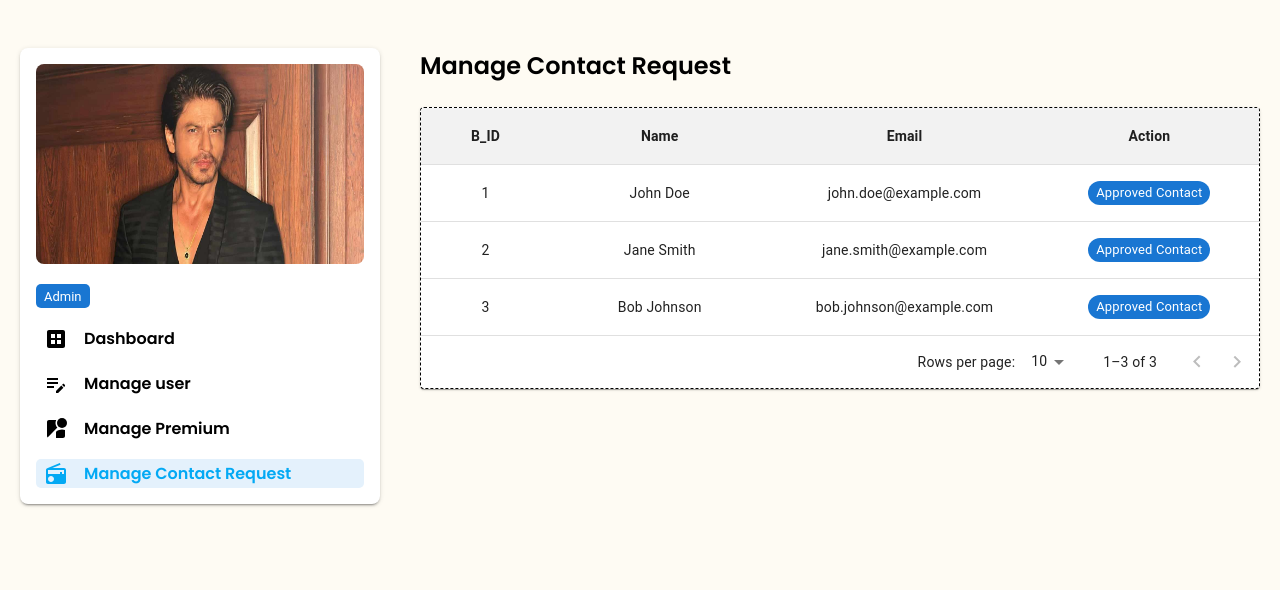
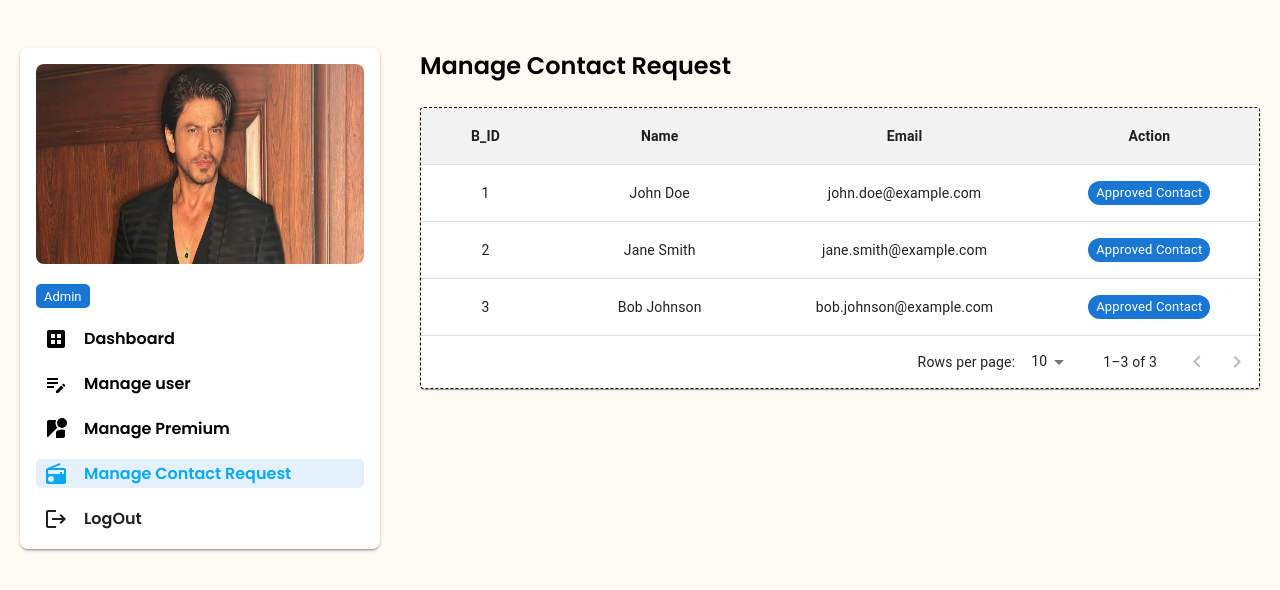
Before and after one commit to mdmitulhossen/soulmate-connect-client, a React (Vite) app: page /dashboard/admin/approvedContactRequest in a window 1280 px wide. Shown: the top 590 px of the page. Built offline with nearby package versions, Linux system fonts and the light colour scheme.

Commit message:
404 page done

```diff
--- a/src/components/Header/AdminSideNav.jsx
+++ b/src/components/Header/AdminSideNav.jsx
@@ -3,9 +3,10 @@ import test from '../../assets/BiodataDetails/2.jpg'
 import EditNoteIcon from '@mui/icons-material/EditNote';
 import StreetviewIcon from '@mui/icons-material/Streetview';
 import RadioIcon from '@mui/icons-material/Radio';
-import RecommendIcon from '@mui/icons-material/Recommend';
+
 import DatasetIcon from '@mui/icons-material/Dataset';
 import { Box, Chip, Paper, Typography } from "@mui/material";
+import LogoutIcon from '@mui/icons-material/Logout';
 
 const sideNavItems = [
     { name: 'Dashboard', path: '/dashboard/admin', icon: <DatasetIcon fontSize="medium" /> },
@@ -39,8 +40,8 @@ const AdminSideNav = () => {
                 sx={{
                     mt: 2,
                 }}>
-                    <Chip sx={{borderRadius:'5px'}} color="primary" size="small" label="Admin"></Chip>
-                </Box>
+                <Chip sx={{ borderRadius: '5px' }} color="primary" size="small" label="Admin"></Chip>
+            </Box>
             <Box>
                 {
                     sideNavItems.map((item, index) => (
@@ -78,6 +79,38 @@ const AdminSideNav = () => {
                         </Box>
                     ))
                 }
+
+                <Box
+                    component='p'
+                    sx={{
+                        display: 'flex',
+                        alignItems: 'center',
+                        gap: 2,
+                        mt: 2,
+                        py: '2px',
+                        px: 1,
+                        borderRadius: '5px',
+                        cursor: 'pointer',
+                        '&:hover': {
+                            background: '#E4F1FC',
+                            color: '#03A9F4',
+                        }
+                    }}
+                >
+
+                    <LogoutIcon fontSize="medium" />
+                    <Typography
+                        component='span'
+                        variant='paragraph'
+                        sx={{
+                            fontSize: '16px',
+                            fontWeight: 600,
+
+                        }}
+                    >
+                        LogOut
+                    </Typography>
+                </Box>
             </Box>
         </Paper >
     );
--- a/src/components/Header/Navbar.jsx
+++ b/src/components/Header/Navbar.jsx
@@ -22,12 +22,7 @@ import UserDrawer from './drawer/userDrawer';
 import MatrimonyContainer from '../shared/MatrimonyContainer';
 
 const drawerWidth = 240;
-const navItems = [
-    { name: 'Home', path: '/' },
-    { name: 'Biodatas', path: '/biodatas' },
-    { name: 'About Us', path: '/aboutUs' },
-    { name: 'Contact Us', path: '/contactUs' }
-]
+
 
 
 function Navbar(props) {
@@ -37,6 +32,17 @@ function Navbar(props) {
     const location = useLocation();
 
     const user = true;
+    const admin = true;
+    const dashbordRoute = user ? admin ? { name: 'Dashboard', path: '/dashboard/admin' } : { name: 'Dashboard', path: '/dashboard/user' } : { name: '', path: '' }
+    // After get user data from database
+    const navItems = [
+        { name: 'Home', path: '/' },
+        { name: 'Biodatas', path: '/biodatas' },
+        { name: 'About Us', path: '/aboutUs' },
+        { name: 'Contact Us', path: '/contactUs' },
+        // { name: 'Dashboard', path: '/dashboard/admin' },
+        dashbordRoute
+    ]
 
     const handleDrawerToggle = () => {
         setMobileOpen((prevState) => !prevState);
@@ -53,8 +59,8 @@ function Navbar(props) {
         <Box>
             <MatrimonyContainer>
                 {/* <CssBaseline /> */}
-                <AppBar elevation={0} component="nav" sx={{ bgcolor: '#FEFBF3', color: '#66451c', py: 1,width:'100%' }} position='sticky'>
-                    <Toolbar disableGutters sx={{ padding: '0px',width:'100%' }}>
+                <AppBar elevation={0} component="nav" sx={{ bgcolor: '#FEFBF3', color: '#66451c', py: 1, width: '100%' }} position='sticky'>
+                    <Toolbar disableGutters sx={{ padding: '0px', width: '100%' }}>
 
                         <Box
                             component='div'
--- a/src/pages/userDashboard/UserSidebar.jsx
+++ b/src/components/Header/UserSidebar.jsx
@@ -6,6 +6,7 @@ import EditNoteIcon from '@mui/icons-material/EditNote';
 import StreetviewIcon from '@mui/icons-material/Streetview';
 import RadioIcon from '@mui/icons-material/Radio';
 import RecommendIcon from '@mui/icons-material/Recommend';
+import LogoutIcon from '@mui/icons-material/Logout';
 
 const sideNavItems = [
     { name: 'Dashboard', path: '/dashboard/user', icon: <DatasetIcon fontSize="medium" /> },
@@ -21,7 +22,7 @@ const UserSidebar = () => {
         <Paper
             elevation={2}
             sx={{
-                p: {sz:1,lg:2,xxl:4},
+                p: { sz: 1, lg: 2, xxl: 4 },
                 borderRadius: 2,
             }}
         >
@@ -43,7 +44,7 @@ const UserSidebar = () => {
                             key={index}
                             component={NavLink}
                             to={item.path}
-                            style={(location.pathname === item.path) ? { color: '#03A9F4', textDecoration: 'none', background: '#E4F1FC' } : { color: '#000', textDecoration: 'none'}}
+                            style={(location.pathname === item.path) ? { color: '#03A9F4', textDecoration: 'none', background: '#E4F1FC' } : { color: '#000', textDecoration: 'none' }}
                             sx={{
                                 display: 'flex',
                                 alignItems: 'center',
@@ -73,6 +74,37 @@ const UserSidebar = () => {
                         </Box>
                     ))
                 }
+                <Box
+                    component='p'
+                    sx={{
+                        display: 'flex',
+                        alignItems: 'center',
+                        gap: 2,
+                        mt: 2,
+                        py: '2px',
+                        px: 1,
+                        borderRadius: '5px',
+                        cursor: 'pointer',
+                        '&:hover': {
+                            background: '#E4F1FC',
+                            color: '#03A9F4',
+                        }
+                    }}
+                >
+
+                    <LogoutIcon fontSize="medium" />
+                    <Typography
+                        component='span'
+                        variant='paragraph'
+                        sx={{
+                            fontSize: '16px',
+                            fontWeight: 600,
+
+                        }}
+                    >
+                        LogOut
+                    </Typography>
+                </Box>
             </Box>
         </Paper >
     );
--- a/src/layout/AdminLayout.jsx
+++ b/src/layout/AdminLayout.jsx
@@ -1,9 +1,8 @@
+import { Box } from '@mui/material';
 import React from 'react';
-import MatrimonyContainer from '../components/shared/MatrimonyContainer';
-import { Box } from '@mui/material';
-import UserSidebar from '../pages/userDashboard/UserSidebar';
 import { Outlet } from 'react-router-dom';
 import AdminSideNav from '../components/Header/AdminSideNav';
+import MatrimonyContainer from '../components/shared/MatrimonyContainer';
 
 const AdminLayout = () => {
     return (
--- /dev/null
+++ b/src/pages/NotFoundPage.jsx
@@ -0,0 +1,31 @@
+import { Box, Button, Paper } from "@mui/material";
+import MatrimonyContainer from "../components/shared/MatrimonyContainer";
+import notFoundImage from '../assets/notFound.jpg'
+import ArrowBackIcon from '@mui/icons-material/ArrowBack';
+import { useNavigate } from "react-router-dom";
+
+
+const NotFoundPage = () => {
+    const navigate = useNavigate()
+    return (
+        <MatrimonyContainer>
+            <Paper
+                elevation={2}
+                sx={{ maxWidth: '700px',minHeight:{sz:'400px',md:'500px'}, my: 5, mx: 'auto', borderRadius: '5px', overflow: 'hidden', border: '1px dashed #000',position:'relative' }}
+            >
+                <Box
+                    component='img'
+                    src={notFoundImage}
+                    alt='not found'
+                    sx={{ width: '100%',height:'100%', borderRadius: '5px' }}
+                />
+
+                    <Button onClick={()=>navigate('/')} startIcon={<ArrowBackIcon />} sx={{ fontSize: '14px', fontWeight: 600,position:'absolute',top:4,left:4 }} variant="contained" color="warning" size="large" type="submit"> Go Home</Button>
+
+            </Paper>
+
+        </MatrimonyContainer>
+    );
+};
+
+export default NotFoundPage;
--- a/src/pages/admin/ManagePremium.jsx
+++ b/src/pages/admin/ManagePremium.jsx
@@ -20,6 +20,10 @@ const rows = [
     { B_ID: '1', name: 'John Doe', email: 'john.doe@example.com' },
     { B_ID: '2', name: 'Jane Smith', email: 'jane.smith@example.com' },
     { B_ID: '3', name: 'Bob Johnson', email: 'bob.johnson@example.com' },
+    { B_ID: '4', name: 'Bob Johnson', email: 'bob.johnson@example.com' },
+    { B_ID: '5', name: 'Bob Johnson', email: 'bob.johnson@example.com' },
+    { B_ID: '6', name: 'Bob Johnson', email: 'bob.johnson@example.com' },
+    { B_ID: '7', name: 'Bob Johnson', email: 'bob.johnson@example.com' },
     // Add more rows as needed
 ];
 
@@ -95,7 +99,7 @@ const ManagePremium = () => {
                     </Table>
                 </TableContainer>
                 <TablePagination
-                    rowsPerPageOptions={[10, 25, 100]}
+                    rowsPerPageOptions={[5,10, 25, 100]}
                     component="div"
                     count={rows.length}
                     rowsPerPage={rowsPerPage}
--- a/src/pages/userDashboard/UserHomeDashboard.jsx
+++ b/src/pages/userDashboard/UserHomeDashboard.jsx
@@ -1,6 +1,4 @@
-import { Box, Paper } from "@mui/material";
-import MatrimonyContainer from "../../components/shared/MatrimonyContainer";
-import UserSidebar from "./UserSidebar";
+import { Box } from "@mui/material";
 
 
 const UserHomeDashboard = () => {
--- a/src/routes/Router.jsx
+++ b/src/routes/Router.jsx
@@ -19,12 +19,14 @@ import AdminDashboard from "../pages/admin/AdminDashboard";
 import ManageUser from "../pages/admin/ManageUser";
 import ManagePremium from "../pages/admin/ManagePremium";
 import ManageContactRequest from "../pages/admin/ManageContactRequest";
+import NotFoundPage from "../pages/NotFoundPage";
 
 
 const Router = createBrowserRouter([
     {
       path: "/",
       element: <MainLayout/>,
+      errorElement:<NotFoundPage/>,
       children: [
         {
           path: "/",
@@ -63,6 +65,7 @@ const Router = createBrowserRouter([
     {
       path:'/dashboard/user',
       element:<UserDashboard/>,
+      errorElement:<NotFoundPage/>,
       children:[
         {
           index:true,
@@ -89,6 +92,7 @@ const Router = createBrowserRouter([
     {
       path:'/dashboard/admin',
       element:<AdminLayout/>,
+      errorElement:<NotFoundPage/>,
       children:[
         {
           index:true,
```
Also changed, not shown: src/layout/UserDashboard.jsx (+4 -4 lines), src/assets/notFound.jpg (added).
